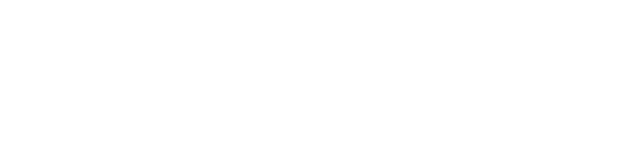
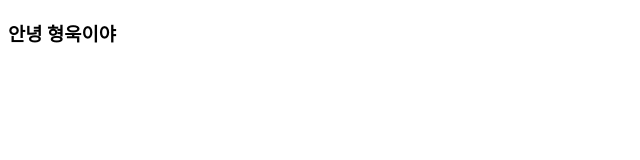
Before and after one commit to taeyeess/flowerProject, a plain HTML site: page index.html in a window 1280 px wide. Shown: the whole page, without its empty margins (0-640 px from the left). Drawn offline with Linux system fonts and the light colour scheme.

Commit message:
flower project add article test

```diff
--- a/index.html
+++ b/index.html
@@ -9,7 +9,11 @@
 <body>
     <div id="wrap">
         <header id="header"></header>
-        <section></section>
+        <section>
+            <article>
+                <h1>안녕 형욱이야</h1>
+            </article>
+        </section>
         <section></section>
         <section></section>
         <footer id="footer"></footer>
```
